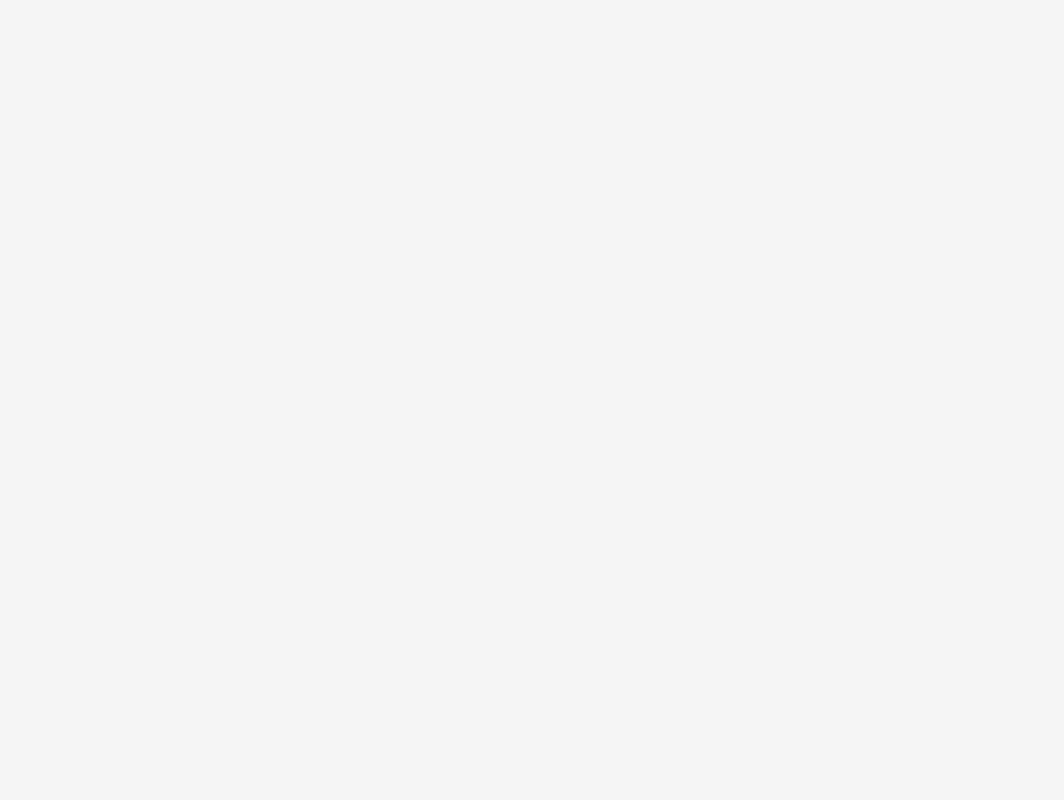
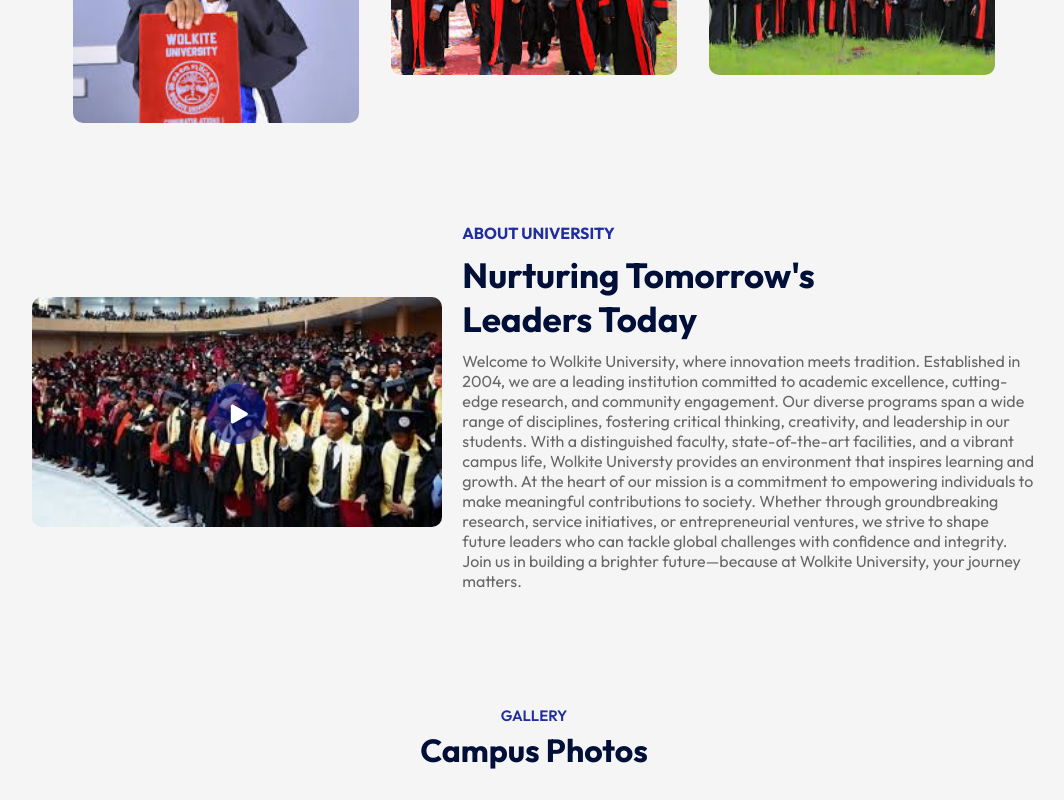
Before and after one commit to Andebet3210/wku, a React (Vite) app: page / in a window 1280 px wide. Shown: the part 1177-1977 px from the top of the page, without its empty margins (106-1170 px from the left). Before the commit the page ends 1227 px from the top, so only its background shows below. Built offline with nearby package versions, Linux system fonts and the light colour scheme.

Commit message:
second commit

```diff
--- a/src/App.jsx
+++ b/src/App.jsx
@@ -2,6 +2,8 @@ import React from 'react';
 import Navbar from './components/navbar/navbar';
 import Hero from './components/Hero/Hero';
 import Programs from './components/Programs/programs';
+import Title from './components/Title/Title';
+import About from './components/About/About';
 
 const App = () => {
   return (
@@ -9,7 +11,11 @@ const App = () => {
       <Navbar />
       <Hero/>
       <div className="container">
+        <Title subTitle='Our Programs' title ='What we Offer'/>
       <Programs/>
+      <About/>
+       <Title subTitle='Gallery' title ='Campus Photos'/>
+
     </div>
     </div>
   );
--- /dev/null
+++ b/src/components/About/About.css
@@ -0,0 +1,40 @@
+.about{
+  margin: 100px auto;
+  display: flex;
+  align-items: center;
+  justify-content: space-around;
+  width: 100%;
+}
+.about-left{
+    flex-basis: 40%;
+    position: relative;
+}
+.about-right{
+    flex-basis: 56%;
+}
+.about-img{
+    width: 100%;
+    border-radius: 10px;
+}
+.play-icon{
+    width: 60px;
+    position: absolute;
+    top: 50%;
+    left: 50%;
+    transform: translate(-50%,-50%);
+}
+.about h3{
+    font-family: 600;
+    font-size: 16px;
+    color: #212EA0;
+}
+.about h2{
+    margin: 10px 0;
+    max-width: 400px;
+    font-size: 35px;
+    color: #000F38;
+}
+.about p{
+    color: #676767;
+    margin-bottom: 15px;
+}
--- /dev/null
+++ b/src/components/About/About.jsx
@@ -0,0 +1,33 @@
+import React from 'react'
+import './About.css'
+import about_img from '../../assets/about.jpg'
+import play_icon from '../../assets/play-icon.png'
+const About = () => {
+  return (
+    <div className='about'>
+<div className="about-left">
+   <img src={about_img} alt="" className='about-img'/>
+      <img src={play_icon} alt="" className='play-icon'/>
+</div>
+<div className="about-right">
+<h3>ABOUT UNIVERSITY</h3>
+<h2>Nurturing Tomorrow's Leaders Today</h2>
+<p>Welcome to Wolkite University, where innovation meets tradition. Established in 2004, we are
+a leading institution committed to academic excellence, cutting-edge research, and community engagement.
+
+Our diverse programs span a wide range of disciplines, fostering critical thinking, creativity, and leadership in
+our students. With a distinguished faculty, state-of-the-art facilities, and a vibrant campus life, Wolkite Universty
+ provides an environment that inspires learning and growth.
+
+At the heart of our mission is a commitment to empowering individuals to make meaningful contributions to society.
+Whether through groundbreaking research, service initiatives, or entrepreneurial ventures, we strive to shape future
+leaders who can tackle global challenges with confidence and integrity.
+
+Join us in building a brighter future—because at Wolkite University, your journey matters.</p>
+</div>
+
+    </div>
+  )
+}
+
+export default About
--- a/src/components/Navbar/Navbar.css
+++ b/src/components/Navbar/Navbar.css
@@ -2,7 +2,7 @@ nav{
     width: 100%;
     /* background-color:#333 ; */
     color:#fff;
-    padding: 4px 0;
+    padding: 2px 0;
     position: fixed;
     top:0;
     left: 0;
@@ -21,3 +21,7 @@ nav ul li{
     margin: 5px 20px;
     font-size: 16px;
 }
+.dark-nav{
+    background: #212EA0;
+    transition: 0.5s;
+}
--- a/src/components/Navbar/navbar.jsx
+++ b/src/components/Navbar/navbar.jsx
@@ -1,11 +1,19 @@
-import React from 'react';
+import React, { useEffect, useState } from 'react';
 import './Navbar.css';
 import logo from '../../assets/logo.jpg';
 
 const Navbar = () => {
+
+   const [sticky,setSticky] =useState(false);
+   useEffect(()=>{
+    window.addEventListener('scroll',()=>{
+      window.scrollY >500 ? setSticky(true):setSticky(false);
+    })
+   },[])
+
   return (
     <div>
-      <nav className='container'>
+    <nav className={`container ${sticky ? 'dark-nav' : ''}`}>
         <img src={logo} alt="Logo" className='logo'/>
         <ul>
           <li>Home</li>
--- a/src/components/Programs/programs.css
+++ b/src/components/Programs/programs.css
@@ -29,9 +29,14 @@
     color: #fff;
     cursor: pointer;
     opacity: 0;
+    padding-top: 70%;
+    transition: 0.4s;
 }
 .caption img{
     width: 60px;
     margin-bottom: 10px;
-
 }
+.program:hover .caption{
+    opacity: 1;
+    padding-top: 0;
+}
--- /dev/null
+++ b/src/components/Title/Title.css
@@ -0,0 +1,14 @@
+.title{
+    text-align: center;
+    color: #212EA0;
+    font-size: 15px;
+    font-weight: 600;
+    text-transform: uppercase;
+    margin: 70px 0 30px;
+}
+.title h2{
+    font-size: 32px;
+    color: #000F38;
+    margin-top: 5px;
+    text-transform: none;
+}
--- /dev/null
+++ b/src/components/Title/Title.jsx
@@ -0,0 +1,13 @@
+import React from 'react'
+import './Title.css'
+const Title = ({subTitle,title}) => {
+  return (
+    <div className='title'>
+        <p>{subTitle}</p>
+        <h2>{title} </h2>
+
+    </div>
+  )
+}
+
+export default Title
```
Also changed, not shown: src/assets/program-1.jpg.
